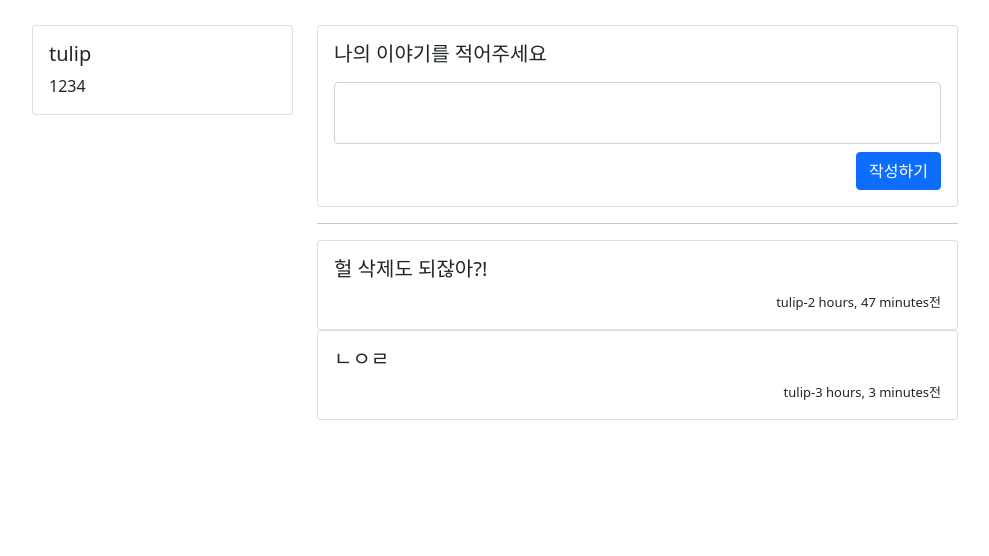
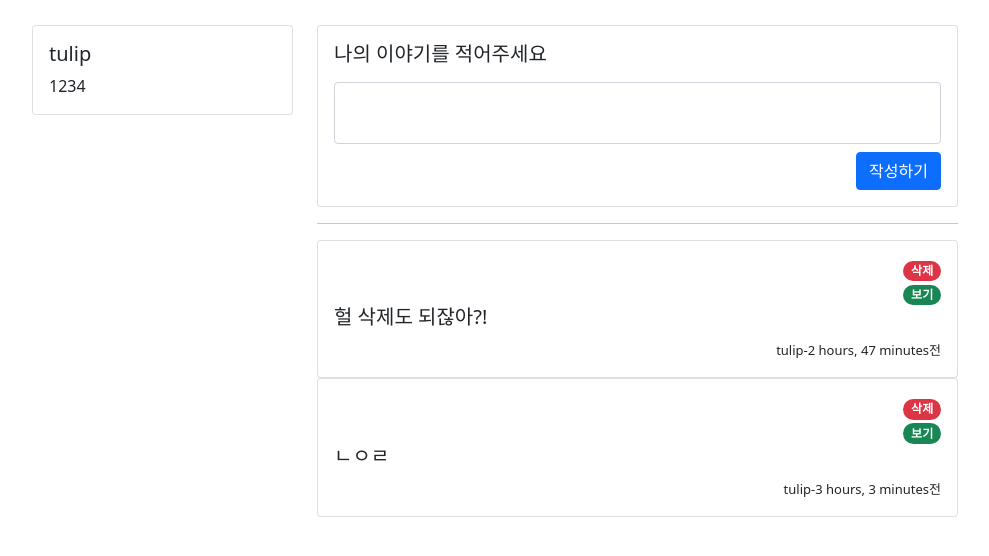
Before and after one commit to Madung2/1st_django_project, a Django app: page /tweet/ in a window 1280 px wide. Shown: the part 56-612 px from the top of the page, without its empty margins (50-1039 px from the left). Run offline with Django 4.2, Linux system fonts and the light colour scheme; a user stored in the database is signed in; data comes from the database, SQL or seed files in the repository; both versions use the stored data as it was after the commit.

Commit message:
다시 3주차 완- 숙제 전

```diff
--- a/templates/tweet/home.html
+++ b/templates/tweet/home.html
@@ -29,9 +29,11 @@
                                         <form action="/tweet/" method="post">
                                             {% csrf_token %}
                                             <div class="form-group mb-2">
-                                                <textarea class="form-control" style="resize: none" name='my-content' id="my-content"></textarea>
+                                                <textarea class="form-control" style="resize: none" name='my-content'
+                                                          id="my-content"></textarea>
                                             </div>
-                                            <button type="submit" class="btn btn-primary" style="float:right;">작성하기</button>
+                                            <button type="submit" class="btn btn-primary" style="float:right;">작성하기
+                                            </button>
                                         </form>
                                         </p>
                                     </div>
@@ -43,10 +45,23 @@
                 <hr>
                 <!-- 작성 된 글이 나오는 곳 -->
                 <div class="row">
-                    {%  for tw in tweet %}
+                    {% for tw in tweet %}
                         <div class="col-md-12">
                             <div class="card">
                                 <div class="card-body">
+                                    {% if tw.author == user %}
+                                        <div style="text-align: right">
+                                            <a href="/tweet/delete/{{ tw.id }}">
+                                                <span class="badge rounded-pill bg-danger">삭제</span>
+                                            </a>
+                                        </div>
+                                    {% endif %}
+                                    <div style="text-align: right">
+                                        <a href="#">
+                                            <span class="badge rounded-pill bg-success">보기</span>
+                                        </a>
+                                    </div>
+
                                     <div class="media">
                                         <div class="media-body">
                                             <h5 class="mt-0">{{ tw.content }}</h5>
```
Also changed, not shown: db.sqlite3. Lines whose indentation alone changed are shown as unchanged.
